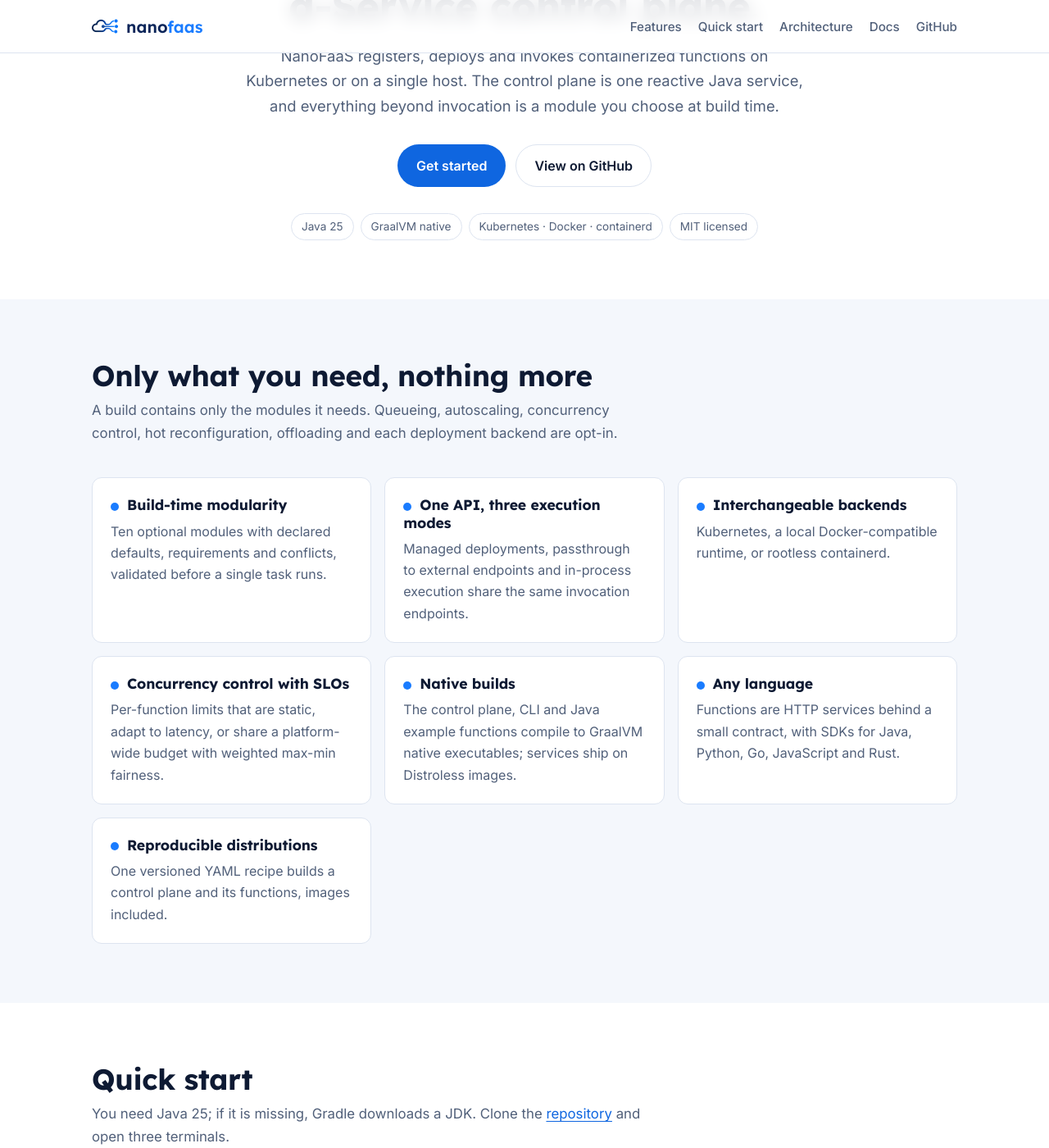
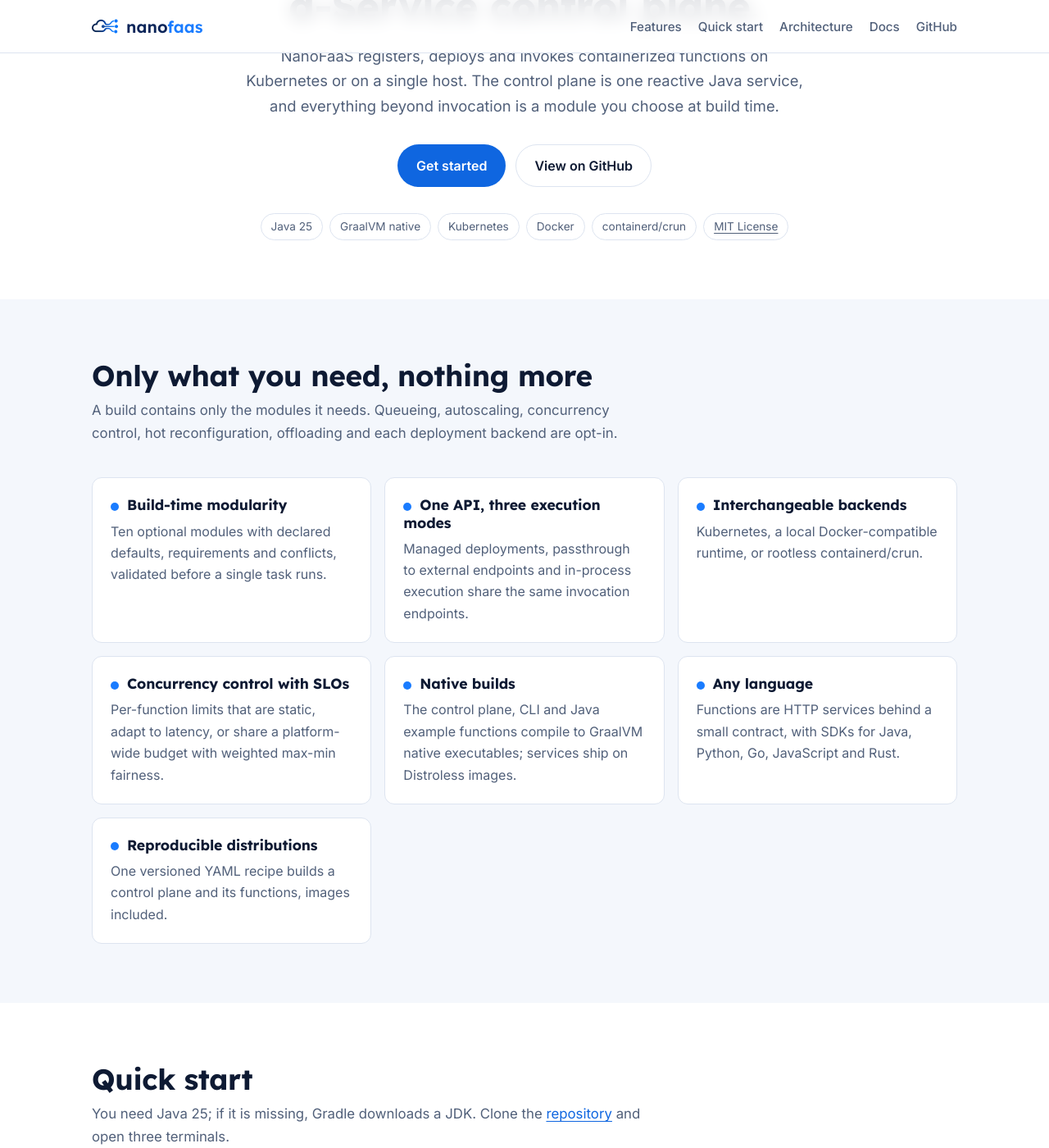
Before and after one commit to Nanofaas/nanofaas.github.io, a Jekyll site: the page built from index.html, in a window 1280 px wide and 1400 px high, scrolled down 452 px. Shown: the whole window at 82% size. Built offline with Jekyll 4.4.1, drawn with Linux system fonts in a browser that asks for light colours; some of the changed text lies outside the part shown.

Commit message:
Show supported backends (Kubernetes, Docker, containerd/crun) and link the MIT license
Co-Authored-By: Claude Opus 5.5 <noreply@anthropic.com>

```diff
--- a/_layouts/default.html
+++ b/_layouts/default.html
@@ -36,7 +36,7 @@
 
   <footer class="site-footer">
     <div class="container">
-      <p>NanoFaaS · MIT License</p>
+      <p>NanoFaaS · <a href="{{ site.repo }}/blob/main/LICENSE">MIT License</a></p>
       <ul>
         <li><a href="{{ site.repo }}">GitHub</a></li>
         <li><a href="{{ site.docs }}">Docs</a></li>
--- a/assets/css/style.css
+++ b/assets/css/style.css
@@ -135,6 +135,7 @@ pre {
 .btn-ghost:hover { border-color: var(--accent); }
 .badges { display: flex; flex-wrap: wrap; gap: 8px; justify-content: center; margin: 32px 0 0; padding: 0; list-style: none; }
 .badges li { padding: 4px 12px; border: 1px solid var(--line); border-radius: 999px; color: var(--muted); font-size: 0.85rem; }
+.badges a { color: inherit; }
 
 /* highlight cards */
 .cards { display: grid; gap: 16px; grid-template-columns: repeat(auto-fill, minmax(min(100%, 260px), 1fr)); margin: 0; padding: 0; list-style: none; }
--- a/index.html
+++ b/index.html
@@ -17,8 +17,10 @@ main_class: home
     <ul class="badges">
       <li>Java 25</li>
       <li>GraalVM native</li>
-      <li>Kubernetes · Docker · containerd</li>
-      <li>MIT licensed</li>
+      <li>Kubernetes</li>
+      <li>Docker</li>
+      <li>containerd/crun</li>
+      <li><a href="{{ site.repo }}/blob/main/LICENSE">MIT License</a></li>
     </ul>
   </div>
 </section>
@@ -38,7 +40,7 @@ main_class: home
       </li>
       <li class="card">
         <h3>Interchangeable backends</h3>
-        <p>Kubernetes, a local Docker-compatible runtime, or rootless containerd.</p>
+        <p>Kubernetes, a local Docker-compatible runtime, or rootless containerd/crun.</p>
       </li>
       <li class="card">
         <h3>Concurrency control with SLOs</h3>
@@ -155,7 +157,7 @@ curl -X POST http://localhost:8080/v1/functions/word-stats:invoke \
 
         <rect class="d-box" x="245" y="205" width="280" height="65" rx="10"/>
         <text class="d-title" x="385" y="232">Deployment provider</text>
-        <text class="d-sub" x="385" y="254">Kubernetes · container · containerd</text>
+        <text class="d-sub" x="385" y="254">Kubernetes · Docker · containerd/crun</text>
 
         <line class="d-line" x1="385" y1="110" x2="385" y2="125"/>
         <line class="d-line" x1="385" y1="190" x2="385" y2="205"/>
@@ -204,7 +206,7 @@ curl -X POST http://localhost:8080/v1/functions/word-stats:invoke \
           <tr><td><code>build-metadata</code></td><td>Build diagnostics endpoint</td><td class="center">✓</td></tr>
           <tr><td><code>k8s-deployment-provider</code></td><td>Kubernetes backend</td><td class="center">✓</td></tr>
           <tr><td><code>container-deployment-provider</code></td><td>Docker-compatible local backend</td><td class="center"></td></tr>
-          <tr><td><code>containerd-deployment-provider</code></td><td>Rootless containerd backend</td><td class="center"></td></tr>
+          <tr><td><code>containerd-deployment-provider</code></td><td>Rootless containerd/crun backend</td><td class="center"></td></tr>
         </tbody>
       </table>
     </div>
```
Also changed, not shown: 1 other file.
